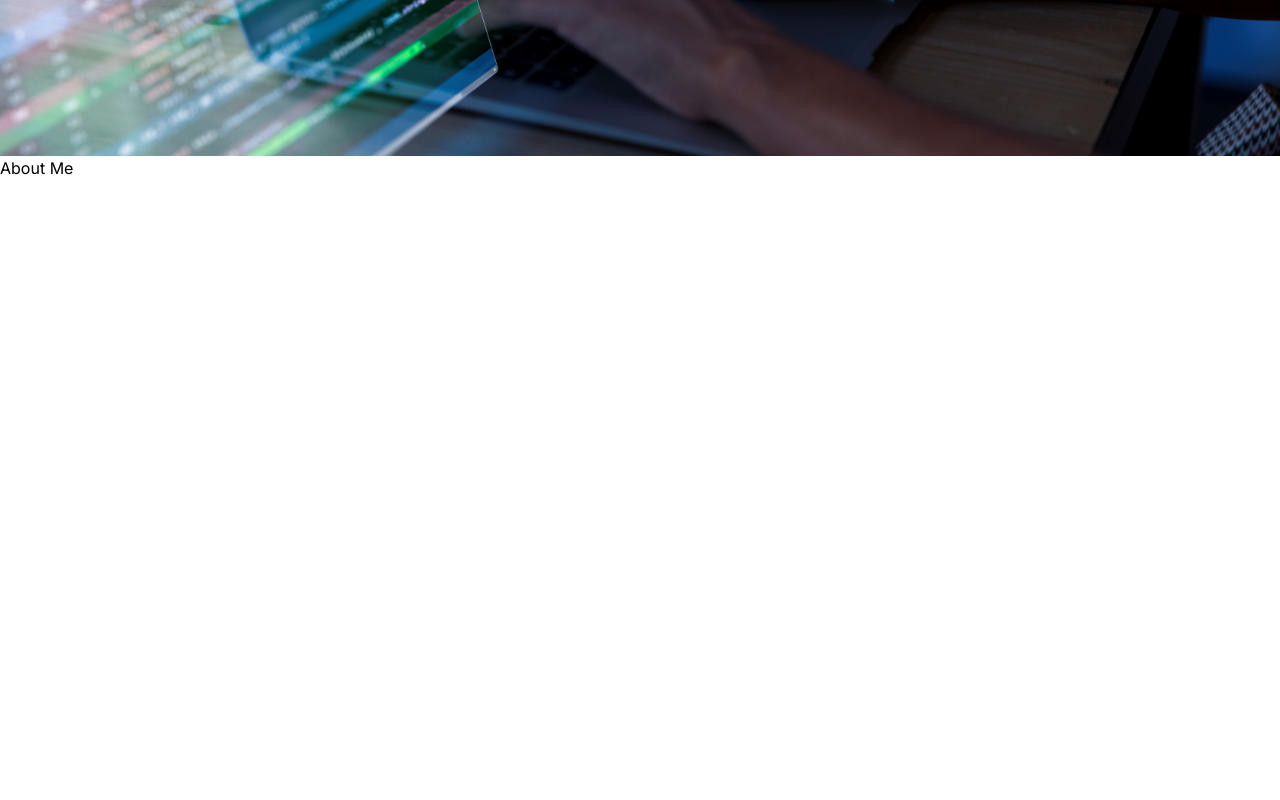
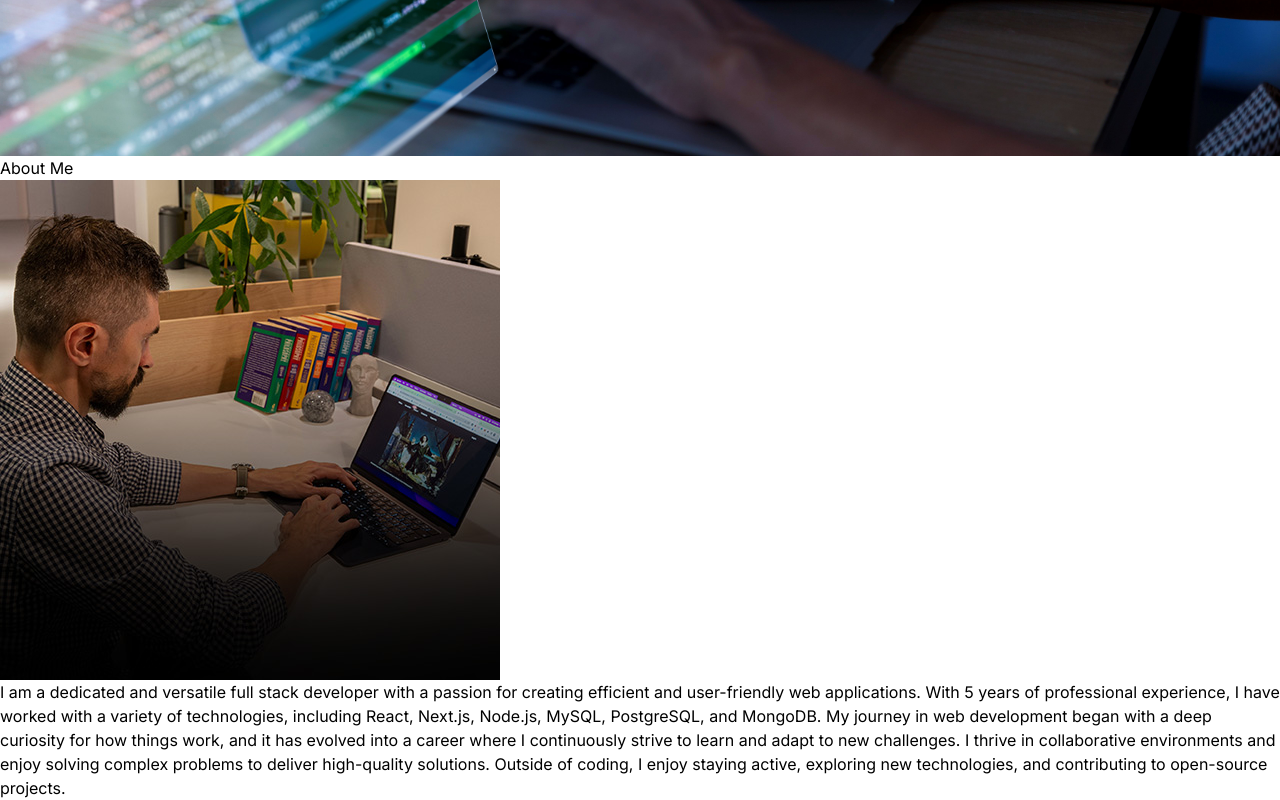
Before and after one commit to alauddindipu/reacttailwind, a React (Vite) app: page / in a window 1280 px wide. Shown: the part 1713-2513 px from the top of the page. Before the commit the page ends 1893 px from the top, so only its background shows below. Built offline with nearby package versions, Linux system fonts and the light colour scheme.

Commit message:
about section made

```diff
--- a/package.json
+++ b/package.json
@@ -25,6 +25,6 @@
     "eslint-plugin-react-refresh": "^0.4.6",
     "postcss": "^8.4.38",
     "tailwindcss": "^3.4.4",
-    "vite": "^5.2.0"
+    "vite": "^5.3.1"
   }
 }
--- a/src/components/About.jsx
+++ b/src/components/About.jsx
@@ -1,7 +1,26 @@
+import aboutImg from "../assets/about.jpg"
+import { ABOUT_TEXT } from "../constants"
+
 function About() {
   return (
     <div className="border-b border-neutral-900 pb-4">
-        <h2 className="my-20 text-center text-4xl">About Me</h2>
+        <h2 className="my-20 text-center text-4xl">About
+          <span className="text-neutral-500"> Me</span>
+        </h2>
+        <div className="flex flex-wrap">
+          <div className="w-full lg:w-1/2 lg:p-8">
+            <div className="flex items-center justify-center">
+              <img src={aboutImg} className="rounded-2xl" alt="" />
+            </div>
+           </div>
+           <div className="w-full lg:w-1/2">
+                <div className="flex justify-center lg:justify-center">
+                  <p className="my-2 max-w-xl py-6">{ABOUT_TEXT}</p>
+                </div>
+
+            </div>
+        </div>
+
 
     </div>
   )
--- a/src/components/Hero.jsx
+++ b/src/components/Hero.jsx
@@ -7,7 +7,7 @@ const Hero = () => {
         <div className="flex flex-wrap">
             <div className="w-full lg:w-1/2">
                 <div className="flex flex-col items-center lg:items-start">
-                    <h1 className="pb-16 text-6xl font-thin tracking-tight lg:mt-16 lg:text-8xl">
+                    <h1 className="pb-16 text-6xl font-thin tracking-tight lg:mt-16 lg:text-6xl">
                         Alauddin Dipu
                         </h1>
                         <span className="bg-gradient-to-r from-pink-300 via-slate-500 to-purple-500
@@ -18,9 +18,9 @@ const Hero = () => {
                 </div>
             </div>
             <div className='w-full lg:w-1/2 lg:p-8'>
-            <div className='flex justify-center'>
-                <img src={profilePic} alt="Alauddin Dipu" />
-            </div>
+                <div className='flex justify-center py-20'>
+                    <img src={profilePic} className='rounded-2xl' alt="Alauddin Dipu" />
+                </div>
             </div>
         </div>
 
--- a/src/components/Navbar.jsx
+++ b/src/components/Navbar.jsx
@@ -8,7 +8,7 @@ const Navbar = () => {
   return (
    <nav className="mb-20 flex item-center justify-between py-6">
             <div className="flex flex-shrink-0 items-center">
-                <img className="mx-2 w-20" src={logo} alt="logo" />
+                <img className="mx-2 w-20  rounded-2xl " src={logo} alt="logo" />
             </div>
 
             <div className="m-8 flex items-center justify-center gap-4 text-2xl">
```
Also changed, not shown: 1 other file (tests, documents, lock files or other folders).
